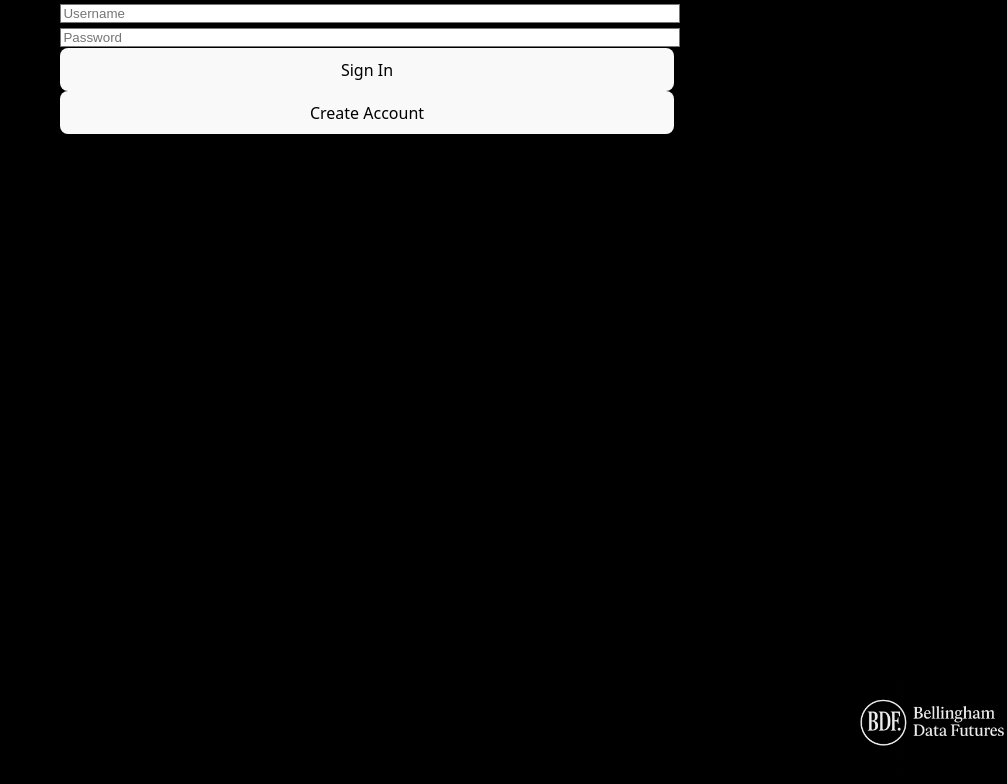
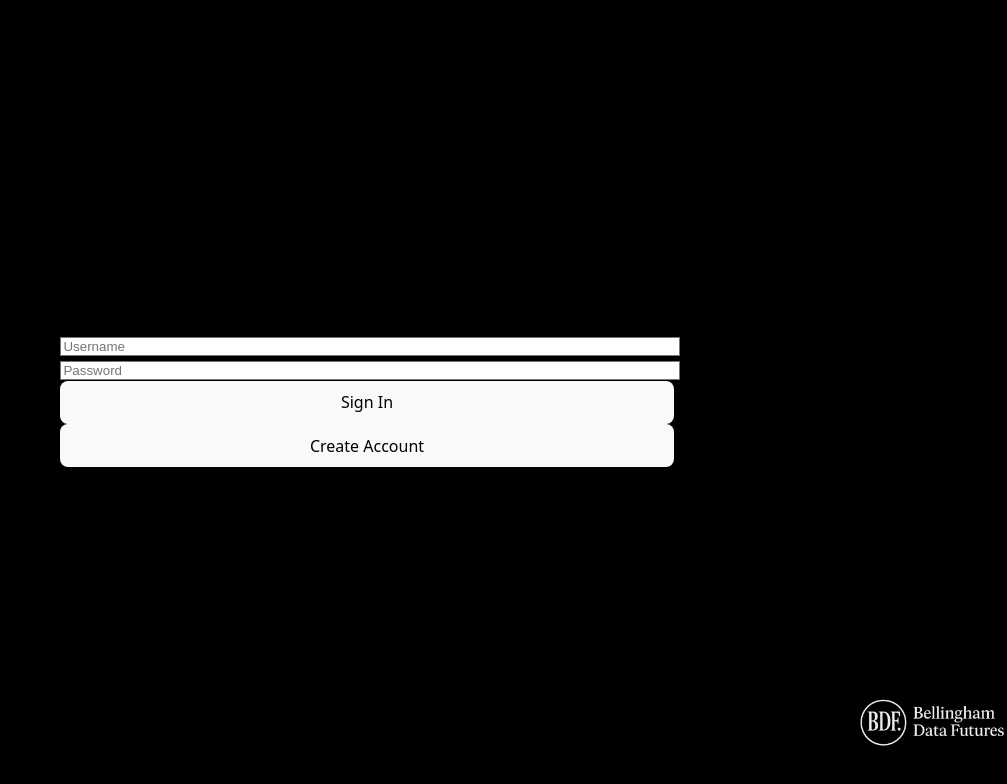
Before and after one commit to cbellingham/bellingham-platform, a React (Vite) app in the folder bellingham-frontend/: page /login in a window 1280 px wide. Shown: the top 784 px of the page, without its empty margins (273-1280 px from the left). Built offline with nearby package versions, Linux system fonts and the light colour scheme.

Commit message:
Center auth forms and add persistent logo

```diff
--- a/bellingham-frontend/src/App.jsx
+++ b/bellingham-frontend/src/App.jsx
@@ -7,11 +7,13 @@ import Sell from "./components/Sell";
 import Reports from "./components/Reports";
 import Signup from "./components/Signup";
 import Account from "./components/Account";
+import Logo from "./components/Logo";
 
 const App = () => {
     const token = localStorage.getItem("token");
 
     return (
+        <>
         <Routes>
             <Route
                 path="/"
@@ -36,6 +38,8 @@ const App = () => {
                 element={token ? <Account /> : <Navigate to="/login" />}
             />
         </Routes>
+        <Logo />
+        </>
     );
 };
 
--- a/bellingham-frontend/src/components/Login.jsx
+++ b/bellingham-frontend/src/components/Login.jsx
@@ -47,7 +47,7 @@ const Login = () => {
 
     return (
         <div
-            className="relative flex flex-col items-center justify-start pt-64 h-screen"
+            className="relative flex flex-col items-center justify-center h-screen"
             style={{
                 backgroundImage: `url(${LoginImage})`,
                 backgroundSize: "150px",
--- /dev/null
+++ b/bellingham-frontend/src/components/Logo.jsx
@@ -0,0 +1,12 @@
+import React from "react";
+import logoImage from "../assets/login.png";
+
+const Logo = () => (
+    <img
+        src={logoImage}
+        alt="Logo"
+        className="fixed bottom-4 right-4 w-24 h-24 pointer-events-none"
+    />
+);
+
+export default Logo;
```
